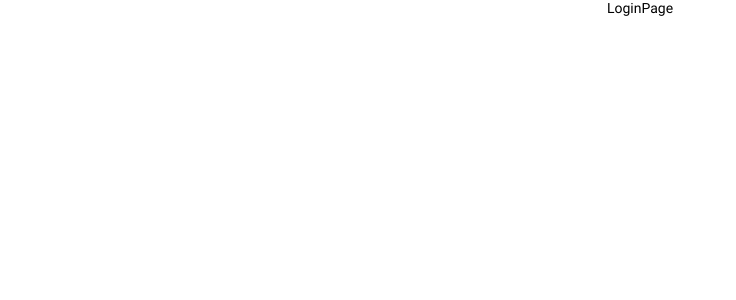
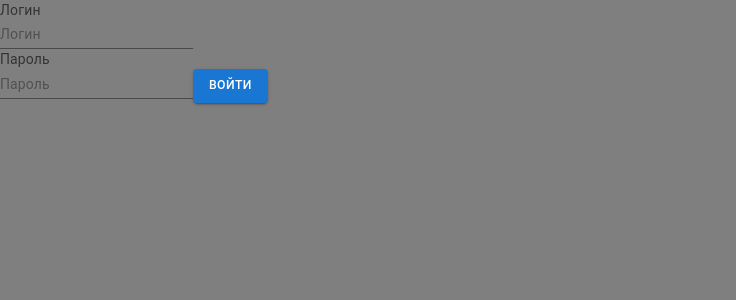
Before and after one commit to RomanVoevoda/pryaniky_project, a React app: page / in a window 1280 px wide. Shown: the top 300 px of the page, without its empty margins (0-736 px from the left). Built offline with nearby package versions, Linux system fonts and the light colour scheme.

Commit message:
feature: widget LoginForm
*Создан виджет LoginForm, к которому подключена фича авторизации
*Сам виджет подключен к LoginPage

```diff
--- a/src/pages/loginPage/ui/LoginPage.tsx
+++ b/src/pages/loginPage/ui/LoginPage.tsx
@@ -1,7 +1,15 @@
+import { LoginForm } from "@/widgets";
+import { Modal } from "@mui/material";
 import React, { FC } from "react";
 
 const LoginPage: FC = () => {
-  return <main>LoginPage</main>;
+  return (
+    <main>
+      <Modal open>
+        <LoginForm />
+      </Modal>
+    </main>
+  );
 };
 
 export default LoginPage;
--- /dev/null
+++ b/src/widgets/index.ts
@@ -0,0 +1 @@
+export { LoginForm } from "./loginForm";
--- /dev/null
+++ b/src/widgets/loginForm/index.ts
@@ -0,0 +1 @@
+export { default as LoginForm } from "./ui/LoginForm";
--- /dev/null
+++ b/src/widgets/loginForm/ui/LoginForm.tsx
@@ -0,0 +1,62 @@
+import { login } from "@/features";
+import { publicRoutesEnum } from "@/shared/model";
+import { useAppDispatch } from "@/shared/utils";
+import { Button, Input, InputLabel } from "@mui/material";
+import { ChangeEvent, FC, useState } from "react";
+import { useNavigate } from "react-router-dom";
+
+const LoginForm: FC = () => {
+  const [userLogin, setUserLogin] = useState<string>("");
+  const [password, setPassword] = useState<string>("");
+
+  const dispatch = useAppDispatch();
+
+  const handleLoginChange = (e: ChangeEvent<HTMLInputElement>) => {
+    setUserLogin(e.target.value);
+  };
+
+  const handlePasswordChange = (e: ChangeEvent<HTMLInputElement>) => {
+    setPassword(e.target.value);
+  };
+
+  const handleLogin = async () => {
+    try {
+      await dispatch(login({ login: userLogin, password }));
+      const navigate = useNavigate();
+      navigate(publicRoutesEnum.home);
+    } catch(e) {
+      if(e instanceof Error)
+        throw new Error(e.message);
+    }
+  };
+
+  return (
+    <form>
+      <InputLabel>Логин</InputLabel>
+      <Input
+        required
+        type="text"
+        autoComplete="username"
+        value={userLogin}
+        onChange={handleLoginChange}
+        placeholder="Логин"
+      />
+
+      <InputLabel>Пароль</InputLabel>
+      <Input
+        required
+        type="password"
+        autoComplete="current-password"
+        value={password}
+        onChange={handlePasswordChange}
+        placeholder="Пароль"
+      />
+
+      <Button variant="contained" onClick={handleLogin}>
+        Войти
+      </Button>
+    </form>
+  );
+};
+
+export default LoginForm;
```
